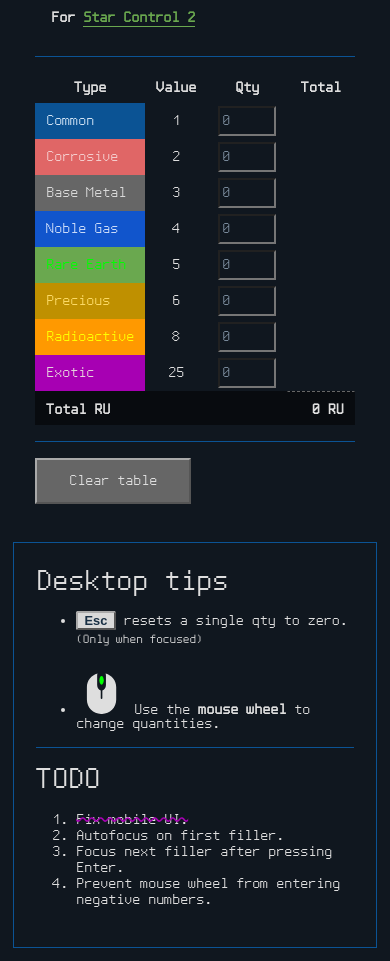
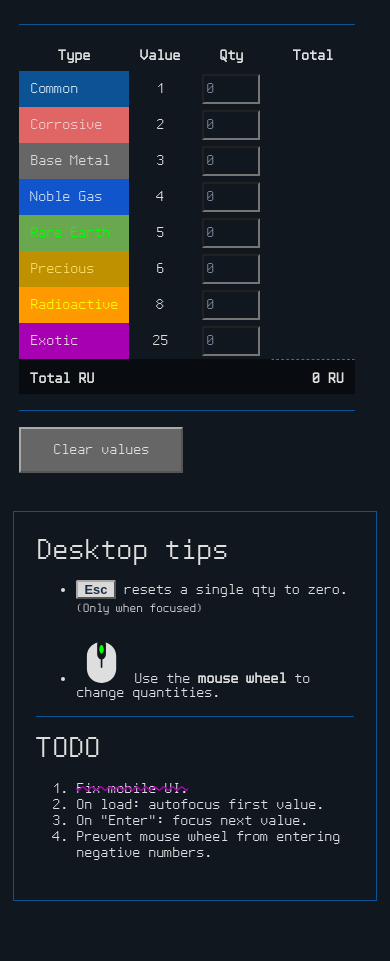
Before and after one commit to cybernaut4/ur-quan-resources-calculator, a plain HTML site: page index.html in a window 390 px wide. Shown: the part 174-1135 px from the top of the page. After the commit the page ends 1088 px from the top, so only its background shows below. Drawn offline with Linux system fonts and the light colour scheme.

Commit message:
2nd mobile UI fix.

```diff
--- a/css/style.scss
+++ b/css/style.scss
@@ -108,13 +108,15 @@ article {
 }
 
 header {
-	padding: 0.01em 1em;
 	h1 { font-size: 32px; }
 	h2 { font-size: 16px; }
 }
 section {
-	padding: 1.4em;
+	padding: 1.4em 1.4em 1.4em 0.4em;
 	width: 360px;
+	& > *:not(button) {
+		padding: 0.01em 0em;
+	}
 }
 
 hr {
--- a/index.html
+++ b/index.html
@@ -46,7 +46,7 @@
 				</tfoot>
 			</table>
 			<hr>
-			<button v-on:click="clearAllInput">Clear table</button>
+			<button v-on:click="clearAllInput">Clear values</button>
 		</section>
 		<article>
 			<h3>Desktop tips</h3>
@@ -58,8 +58,8 @@
 			<h3>TODO</h3>
 			<ol>
 				<li><strike>Fix mobile UI.</strike></li>
-				<li>Autofocus on first filler.</li>
-				<li>Focus next filler after pressing Enter.</li>
+				<li>On load: autofocus first value.</li>
+				<li>On "Enter": focus next value.</li>
 				<li>Prevent mouse wheel from entering negative numbers.</li>
 			</ol>
 		</article>
```
Also changed, not shown: css/style.css, 1 other file.
